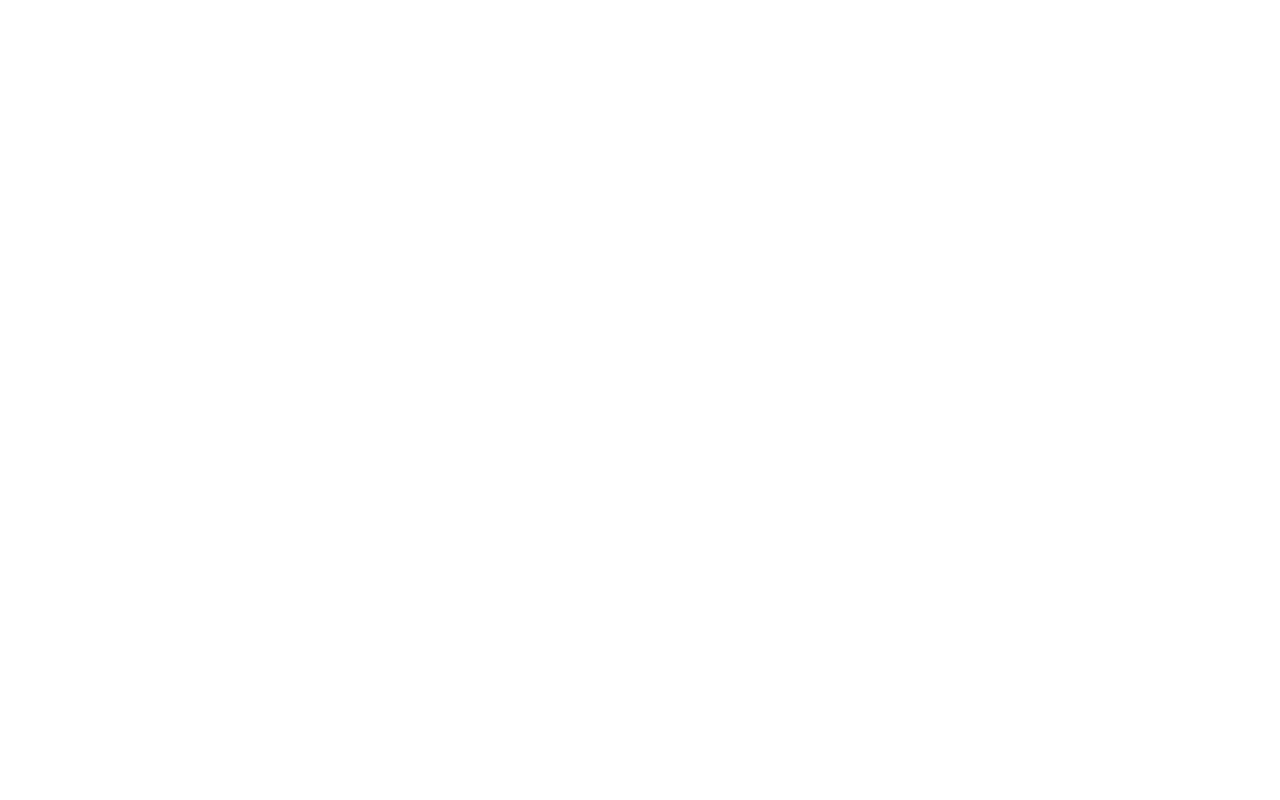
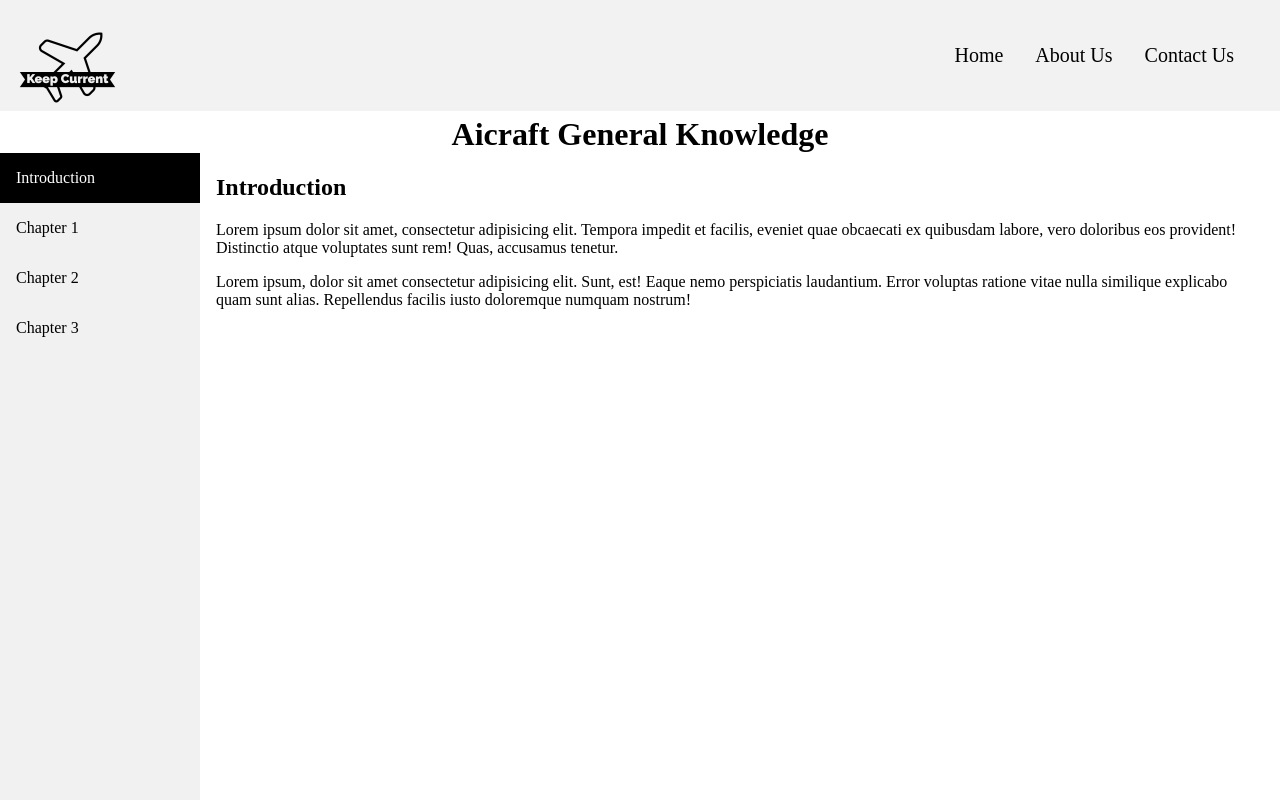
Before and after one commit to Flluka/KeepCurrent, a plain HTML site: page Subjects/agk.html in a window 1280 px wide. Shown: the top 800 px of the page. Drawn offline with Linux system fonts and the light colour scheme.

Commit message:
Css and subjects
CSS update and added subjects

```diff
--- a/Subjects/agk.html
+++ b/Subjects/agk.html
@@ -0,0 +1,48 @@
+<!DOCTYPE html>
+<html lang="en">
+<head>
+    <meta charset="UTF-8">
+    <meta http-equiv="X-UA-Compatible" content="IE=edge">
+    <meta name="viewport" content="width=device-width, initial-scale=1.0">
+    <meta name="description" content="Aicraft General Knowledge, ATPL, Piston, Diesel Engine">
+    <link href="../css/styles.css" rel="stylesheet">
+    <title>Aircraft General Knowledge</title>
+</head>
+<body>
+    <header>
+        <!--Nav Bar -->
+        <nav class="navbar">
+            <div class="logo">
+                <a href="../index.html">
+                <img src="../images/Keep Current.png" width="135" height="135" alt="Logo">
+                </a>
+            </div>
+
+            <ul class="nav-list">
+                <li class="list-item"><a href="index.html">Contact Us</a></li>
+                <li><a href="index.html">About Us</a></li>
+                <li><a href="index.html">Home</a></li>
+            </ul>
+        </nav>
+        <!--Title-->
+        <h1 class="agk-title">Aicraft General Knowledge</h1>
+    </header>
+
+<!-- sidebar -->
+<div class="sidebar">
+    <a class="active" href="#home">Introduction</a>
+    <a href="#chapter1">Chapter 1</a>
+    <a href="#chapter2">Chapter 2</a>
+    <a href="#chapter3">Chapter 3</a>
+  </div>
+
+  <div class="content">
+    <h2>Introduction</h2>
+    <p>Lorem ipsum dolor sit amet, consectetur adipisicing elit. Tempora impedit et facilis, eveniet quae obcaecati ex quibusdam labore, vero doloribus eos provident! Distinctio atque voluptates sunt rem! Quas, accusamus tenetur.</p>
+    <p>Lorem ipsum, dolor sit amet consectetur adipisicing elit. Sunt, est! Eaque nemo perspiciatis laudantium. Error voluptas ratione vitae nulla similique explicabo quam sunt alias. Repellendus facilis iusto doloremque numquam nostrum!</p>
+  </div>
+
+
+
+</body>
+</html>
--- a/css/styles.css
+++ b/css/styles.css
@@ -64,3 +64,60 @@ a {
 footer {
   text-align: center;
 }
+
+.agk-title {
+  text-align: center;
+  margin: 0;
+  padding: 0;
+  margin-top: 5px;
+}
+
+.sidebar {
+  margin: 0;
+  padding: 0;
+  width: 200px;
+  background-color: #f1f1f1;
+  position: fixed;
+  height: 100%;
+  overflow: auto;
+  z-index: 200;
+}
+
+.sidebar a {
+  display: block;
+  color: black;
+  padding: 16px;
+  text-decoration: none;
+}
+
+.sidebar a.active {
+  background-color: black;
+  color: white;
+}
+
+.sidebar a:hover:not(.active) {
+  background-color: #555;
+  color: white;
+}
+
+body {
+  margin: 0px;
+  padding: 0px;
+  width: 100%;
+}
+
+div.content {
+  margin-left: 200px;
+  padding: 1px 16px;
+  height: 1000px;
+}
+
+.sticky {
+  position: fixed;
+  top: 0;
+  width: 100%;
+}
+
+.sticky + .content {
+  padding-top: 60px;
+}
```
Also changed, not shown: Index.html (+1 -1 lines).
